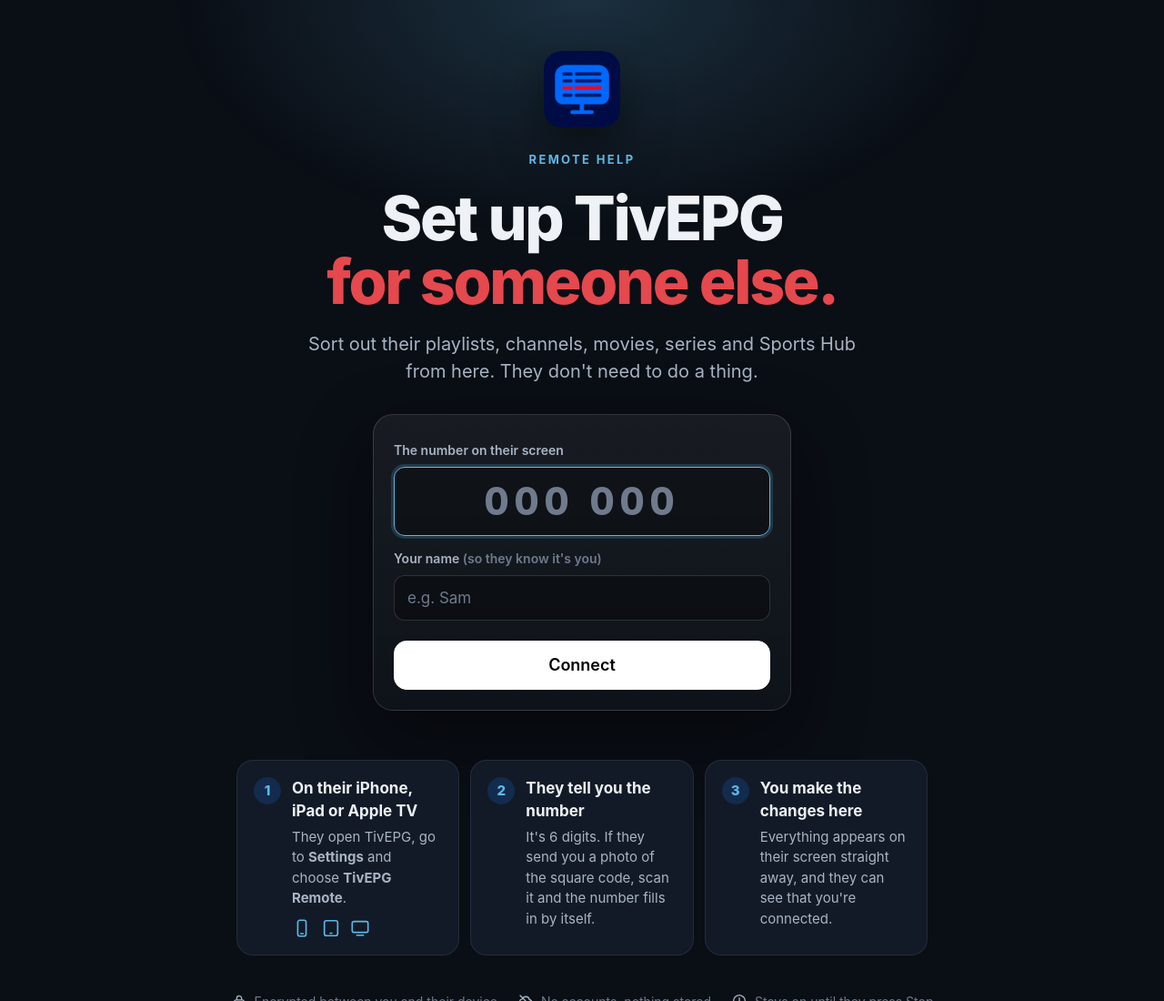
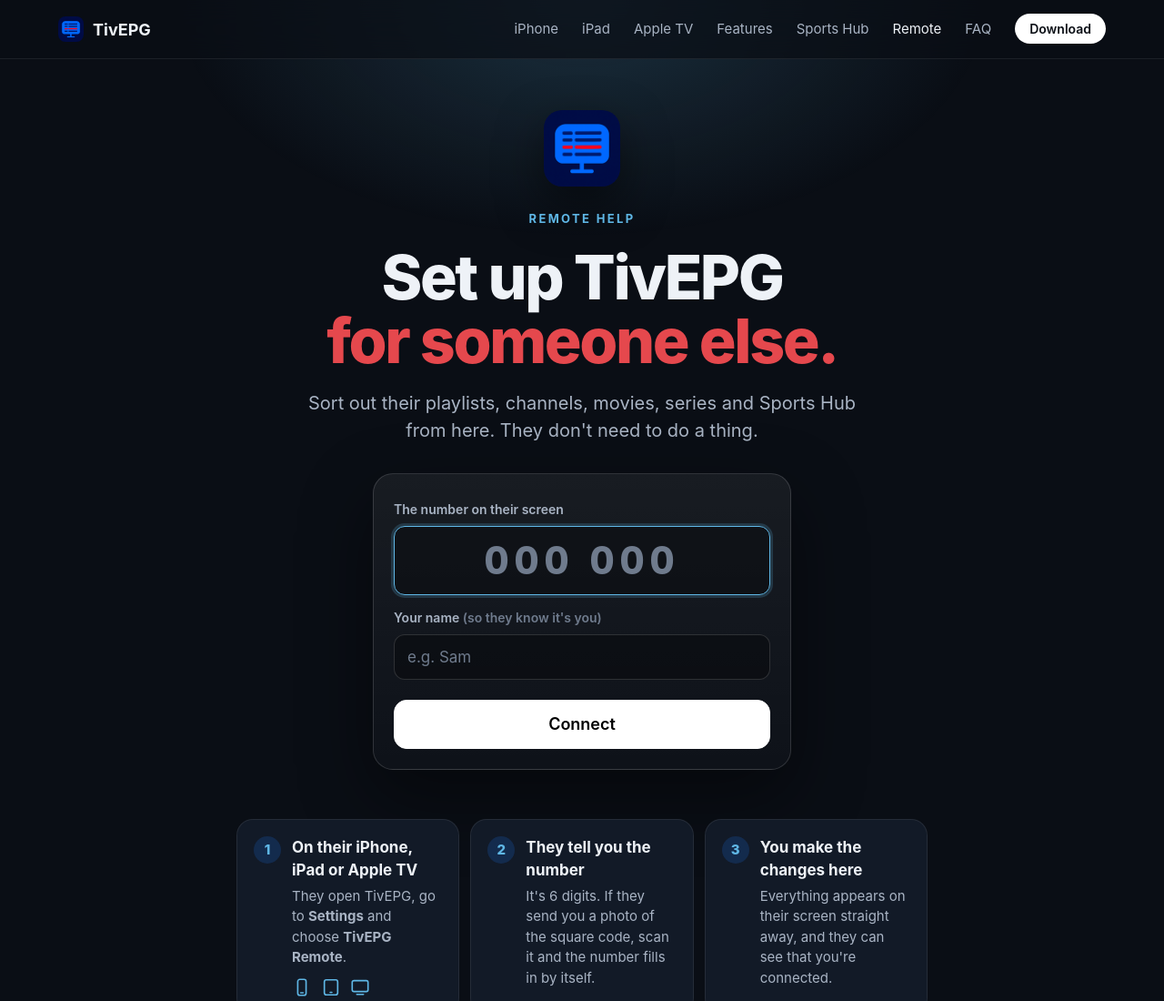
Before and after one commit to ewanl2001/TivEPG---IPTV-Player, a plain HTML site: page docs/help/index.html in a window 1280 px wide. Shown: the top 1100 px of the page at 91% size. Drawn offline with Linux system fonts and the light colour scheme.

Commit message:
Remote page: site menu on the join and ended screens, hidden while connected
Co-Authored-By: Claude Opus 5.5 <noreply@anthropic.com>

```diff
--- a/docs/help/index.html
+++ b/docs/help/index.html
@@ -14,7 +14,7 @@
   <meta name="apple-itunes-app" content="app-id=6755161632" />
   <link rel="icon" type="image/png" href="../favicon.png" />
   <link rel="apple-touch-icon" href="../apple-touch-icon.png" />
-  <link rel="stylesheet" href="remote-help.css?v=20261111b" />
+  <link rel="stylesheet" href="remote-help.css?v=20261116" />
 </head>
 <body>
 <svg width="0" height="0" class="sprite" aria-hidden="true">
@@ -38,6 +38,23 @@
 </svg>
 
 
+
+<!-- Site menu: shown on the join and ended screens only (hidden while connected, see .rh-nav in remote-help.css) -->
+<header class="rh-nav">
+  <div class="rh-nav-in">
+    <a href="/" class="rh-brand"><img src="../apple-touch-icon.png" alt="" width="28" height="28" />TivEPG</a>
+    <ul class="rh-links">
+      <li><a href="/#iphone">iPhone</a></li>
+      <li><a href="/#ipad">iPad</a></li>
+      <li><a href="/#apple-tv">Apple TV</a></li>
+      <li><a href="/#key-features">Features</a></li>
+      <li><a href="/sportshub">Sports Hub</a></li>
+      <li><a href="/help/" class="current" aria-current="page">Remote</a></li>
+      <li><a href="/#faq">FAQ</a></li>
+      <li><a class="rh-get" href="https://apps.apple.com/gb/app/tivepg-iptv-player-sports-hub/id6755161632">Download</a></li>
+    </ul>
+  </div>
+</header>
 
 <main id="app">
 
--- a/docs/help/remote-help.css
+++ b/docs/help/remote-help.css
@@ -1438,3 +1438,20 @@ body.live-on footer, body.live-on #np-dock { display: none !important; }
 }
 .tt-fast button.c-r { color: #ff3030 !important; } .tt-fast button.c-g { color: #00ff00 !important; }
 .tt-fast button.c-y { color: #ffff00 !important; } .tt-fast button.c-c { color: #00ffff !important; }
+
+/* ---------- Site menu (join + ended screens only; never while connected) ---------- */
+.rh-nav { display: none; position: relative; z-index: 5; border-bottom: 1px solid var(--line); background: rgba(10,14,21,.72); -webkit-backdrop-filter: blur(16px); backdrop-filter: blur(16px); }
+body:has(#screen-join:not([hidden])) .rh-nav,
+body:has(#screen-ended:not([hidden])) .rh-nav { display: block; }
+.rh-nav-in { max-width: 1200px; margin: 0 auto; padding: 0 24px; height: 64px; display: flex; align-items: center; justify-content: space-between; gap: 16px; }
+.rh-brand { display: flex; align-items: center; gap: 10px; font-weight: 700; font-size: 18px; color: var(--text); }
+.rh-brand img { width: 28px; height: 28px; border-radius: 8px; }
+.rh-links { list-style: none; display: flex; align-items: center; gap: 26px; font-size: 15px; }
+.rh-links a { color: var(--text-2); transition: color .2s var(--ease); }
+.rh-links a:hover, .rh-links a.current { color: var(--text); }
+.rh-links .rh-get { color: #0A0E15; background: #fff; padding: 8px 16px; border-radius: 999px; font-weight: 600; font-size: 14px; }
+.rh-links .rh-get:hover { color: #0A0E15; }
+@media (max-width: 860px) {
+  .rh-nav-in { padding: 0 16px; height: 58px; }
+  .rh-links li:not(:last-child) { display: none; }
+}
```
